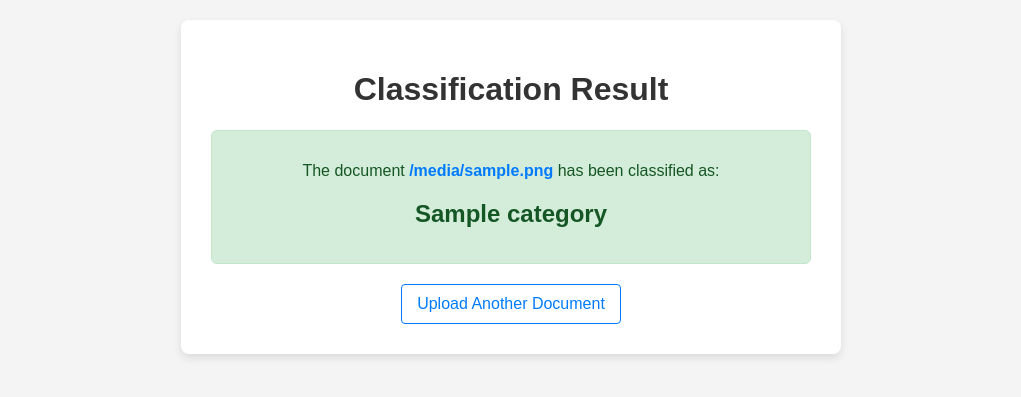
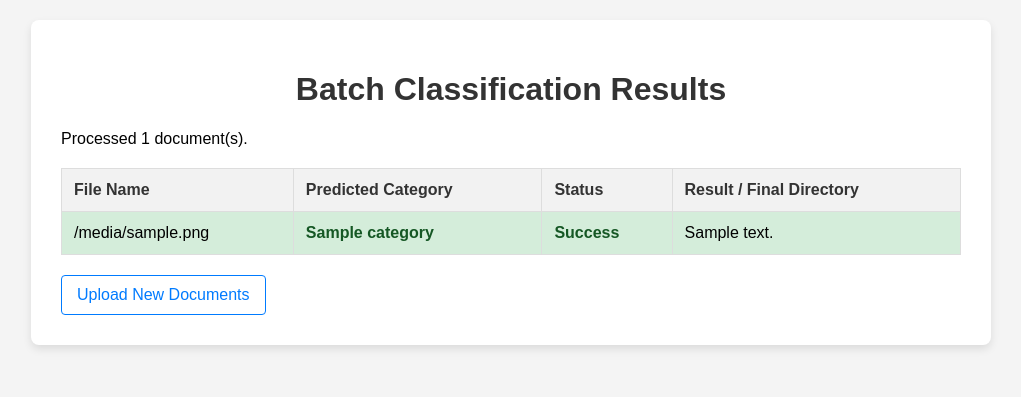
Before and after one commit to sri-venkat-22/example, a Flask app: template templates/classify.html in a window 1280 px wide. Shown: the top 397 px of the page, without its empty margins (129-1150 px from the left). Run offline with Flask 3, Linux system fonts and the light colour scheme; the template is opened without the code that fills it: most values are stand-ins (such as "Sample title", 1, 10 or a date in 2020); parts of the project's set-up code (start-up, migrations or seed data) failed here and were passed over.

Commit message:
stage - 2

```diff
--- a/app.py
+++ b/app.py
@@ -39,6 +39,7 @@ os.makedirs(TEMP_UPLOAD_FOLDER, exist_ok=True)
 
 # 3. Define the directory map for routing the files
 CATEGORY_DIR_MAP = {
+    # Keys must match the exact labels output by label_encoder.inverse_transform()
     'Taxes': os.path.join(BASE_DATA_DIR, 'Taxes'),
     'Agreement': os.path.join(BASE_DATA_DIR, 'Agreements'),
     'Deeds': os.path.join(BASE_DATA_DIR, 'Deeds'),
@@ -57,12 +58,10 @@ classifier = None
 
 # Load the trained model components
 try:
-    # Assuming pickle files are in the same directory as app.py
     vectorizer = pickle.load(open('tfidf.pkl', 'rb'))
     label_encoder = pickle.load(open('label_encoder.pkl', 'rb'))
     classifier = pickle.load(open('nbmodel.pkl', 'rb'))
 
-    # We must know the exact string labels the model returns for routing (e.g., 'Taxes', not 'Taxes ')
     CLASSIFICATION_LABELS = label_encoder.classes_.tolist()
 
     print("ML components loaded successfully.")
@@ -130,77 +129,79 @@ def home():
 
 @app.route('/classify', methods=['POST'])
 def classify_document():
-    """Handles file upload, classifies the document, and moves it to the corresponding directory. """
+    """Handles multiple file uploads, classifies each document, and moves it to the corresponding directory. """
     if classifier is None:
         return "Error: ML components not loaded. Check server console for details.", 500
 
-    if 'file' not in request.files:
-        return redirect(request.url)
+    # Get the list of uploaded files using getlist
+    uploaded_files = request.files.getlist('files')
 
-    file = request.files['file']
+    # Check if any valid files were uploaded
+    if not uploaded_files or uploaded_files[0].filename == '':
+        return redirect(url_for('home'))
 
-    if file.filename == '':
-        return redirect(request.url)
+    results = []
 
-    if file:
-        filename = file.filename
+    for file in uploaded_files:
+        if file.filename:
+            filename = file.filename
+            temp_filepath = os.path.join(app.config['TEMP_UPLOAD_FOLDER'], filename)
 
-        # 1. Save file to temporary location for processing
-        temp_filepath = os.path.join(app.config['TEMP_UPLOAD_FOLDER'], filename)
+            # Default result for cleanup/error handling
+            result = {
+                'filename': filename,
+                'category': 'N/A',
+                'status': 'Error',
+                'message': 'Processing failed.'
+            }
 
-        try:
-            file.save(temp_filepath)
+            try:
+                # 1. Save file to temporary location
+                file.save(temp_filepath)
 
-            # 2. Extract Text
-            raw_text = convert_pdf_to_txt(temp_filepath)
+                # 2. Extract, Preprocess, and Vectorize Text
+                raw_text = convert_pdf_to_txt(temp_filepath)
 
-            if not raw_text.strip():
-                return render_template('classify.html',
-                                       filename=filename,
-                                       error="Could not extract text from the PDF. File might be image-based or corrupted.")
+                if not raw_text.strip():
+                    result['message'] = "Text extraction failed (file might be image-based or empty)."
+                    raise Exception("Extraction failure")
 
-            # 3. Preprocess and Vectorize Text
-            processed_text = preprocess_text(raw_text)
-            input_vector = vectorizer.transform(pd.Series([processed_text]))
+                processed_text = preprocess_text(raw_text)
+                input_vector = vectorizer.transform(pd.Series([processed_text]))
 
-            # 4. Predict Category
-            prediction_index = classifier.predict(input_vector.toarray())
-            predicted_category = label_encoder.inverse_transform(prediction_index)[0]
+                # 3. Predict Category
+                prediction_index = classifier.predict(input_vector.toarray())
+                predicted_category = label_encoder.inverse_transform(prediction_index)[0]
 
-            # 5. Route and Save the File to the Final Destination
+                result['category'] = predicted_category
 
-            # Use the prediction to find the correct destination path
-            # 5. Route and Save the File to the Final Destination
-            destination_dir = CATEGORY_DIR_MAP.get(predicted_category)
+                # 4. Route and Save the File to the Final Destination
+                destination_dir = CATEGORY_DIR_MAP.get(predicted_category)
 
-            if destination_dir:
-                final_filepath = os.path.join(destination_dir, filename)
+                if destination_dir:
+                    final_filepath = os.path.join(destination_dir, filename)
 
-                # Move the file from the temporary location to the final classified directory
-                shutil.move(temp_filepath, final_filepath)  # <--- THIS IS THE MOVE ACTION
+                    # Move the file
+                    shutil.move(temp_filepath, final_filepath)
 
-                # Success message including the file's final location
-                result_message = f"Successfully moved to: {destination_dir}"
-            else:
-                # Should not happen if CATEGORY_DIR_MAP is complete, but good for safety
-                result_message = f"Classification successful, but failed to find routing path for category: {predicted_category}"
+                    result['status'] = 'Success'
+                    result['message'] = f"Moved to: {os.path.basename(destination_dir)}"
+                else:
+                    result['message'] = f"Classification: {predicted_category}, but routing path is undefined."
 
-            return render_template('classify.html',
-                                   filename=filename,
-                                   category=predicted_category,
-                                   message=result_message)
+            except Exception as e:
+                # Catch any error, ensure message is logged, and clean up
+                if result['message'] == 'Processing failed.':
+                    result['message'] = f"Error: {e}"
 
-        except Exception as e:
-            # Handle any exceptions during the process (e.g., file move error, model error)
-            return render_template('classify.html',
-                                   filename=filename,
-                                   error=f"An unexpected error occurred: {e}")
-        finally:
-            # Clean up the file from the temporary folder if it still exists (e.g., if the move failed)
+            results.append(result)
+
+            # Cleanup: Ensure the file is deleted from temp, even if an error occurred during move
             if os.path.exists(temp_filepath):
                 os.remove(temp_filepath)
 
-    return redirect(url_for('home'))
+                # Return the aggregated results to the classification template
+    return render_template('classify.html', results=results)
 
 
 if __name__ == '__main__':
--- a/templates/classify.html
+++ b/templates/classify.html
@@ -7,38 +7,54 @@
 <head>
     <meta charset="UTF-8">
     <meta name="viewport" content="width=device-width, initial-scale=1.0">
-    <title>Classification Result</title>
+    <title>Batch Classification Results</title>
     <style>
         body { font-family: Arial, sans-serif; background-color: #f4f4f4; margin: 0; padding: 20px; }
-        .container { max-width: 600px; margin: auto; background: #fff; padding: 30px; border-radius: 8px; box-shadow: 0 4px 8px rgba(0, 0, 0, 0.1); text-align: center; }
-        h1 { color: #333; }
-        .result { margin-top: 20px; padding: 15px; border-radius: 6px; }
-        .success { background-color: #d4edda; color: #155724; border: 1px solid #c3e6cb; }
-        .error { background-color: #f8d7da; color: #721c24; border: 1px solid #f5c6cb; }
-        strong { color: #007bff; }
-        a { color: #007bff; text-decoration: none; margin-top: 20px; display: inline-block; padding: 10px 15px; border: 1px solid #007bff; border-radius: 4px; }
+        .container { max-width: 900px; margin: auto; background: #fff; padding: 30px; border-radius: 8px; box-shadow: 0 4px 8px rgba(0, 0, 0, 0.1); }
+        h1 { color: #333; text-align: center; }
+        table { width: 100%; border-collapse: collapse; margin-top: 20px; }
+        th, td { border: 1px solid #ddd; padding: 12px; text-align: left; }
+        th { background-color: #f2f2f2; color: #333; font-weight: bold; }
+        .success-row { background-color: #d4edda; }
+        .error-row { background-color: #f8d7da; }
+        .status-success { color: #155724; font-weight: bold; }
+        .status-error { color: #721c24; font-weight: bold; }
+        .status-na { color: #666; }
+        a { color: #007bff; text-decoration: none; margin-top: 20px; display: inline-block; padding: 10px 15px; border: 1px solid #007bff; border-radius: 4px; transition: background-color 0.3s; }
         a:hover { background-color: #007bff; color: white; }
     </style>
 </head>
 <body>
     <div class="container">
-        <h1>Classification Result</h1>
+        <h1>Batch Classification Results</h1>
 
-        {% if error %}
-        <div class="result error">
-            <p><strong>File:</strong> {{ filename }}</p>
-            <p>{{ error }}</p>
-        </div>
-        {% elif category %}
-        <div class="result success">
-            <p>The document <strong>{{ filename }}</strong> has been classified as:</p>
-            <h2>{{ category }}</h2>
-        </div>
+        {% if results %}
+        <p>Processed {{ results | length }} document(s).</p>
+        <table>
+            <thead>
+                <tr>
+                    <th>File Name</th>
+                    <th>Predicted Category</th>
+                    <th>Status</th>
+                    <th>Result / Final Directory</th>
+                </tr>
+            </thead>
+            <tbody>
+                {% for result in results %}
+                <tr class="{% if result.status == 'Success' %}success-row{% else %}error-row{% endif %}">
+                    <td>{{ result.filename }}</td>
+                    <td class="{% if result.category != 'N/A' %}status-success{% else %}status-na{% endif %}">{{ result.category }}</td>
+                    <td class="status-{{ result.status | lower }}">{{ result.status }}</td>
+                    <td>{{ result.message }}</td>
+                </tr>
+                {% endfor %}
+            </tbody>
+        </table>
         {% else %}
-        <p>No result available.</p>
+        <p>No files were processed or a general error occurred.</p>
         {% endif %}
 
-        <a href="{{ url_for('home') }}">Upload Another Document</a>
+        <a href="{{ url_for('home') }}">Upload New Documents</a>
     </div>
 </body>
 </html></title>
```
Also changed, not shown: templates/index.html (+5 -4 lines), 3 other files.
